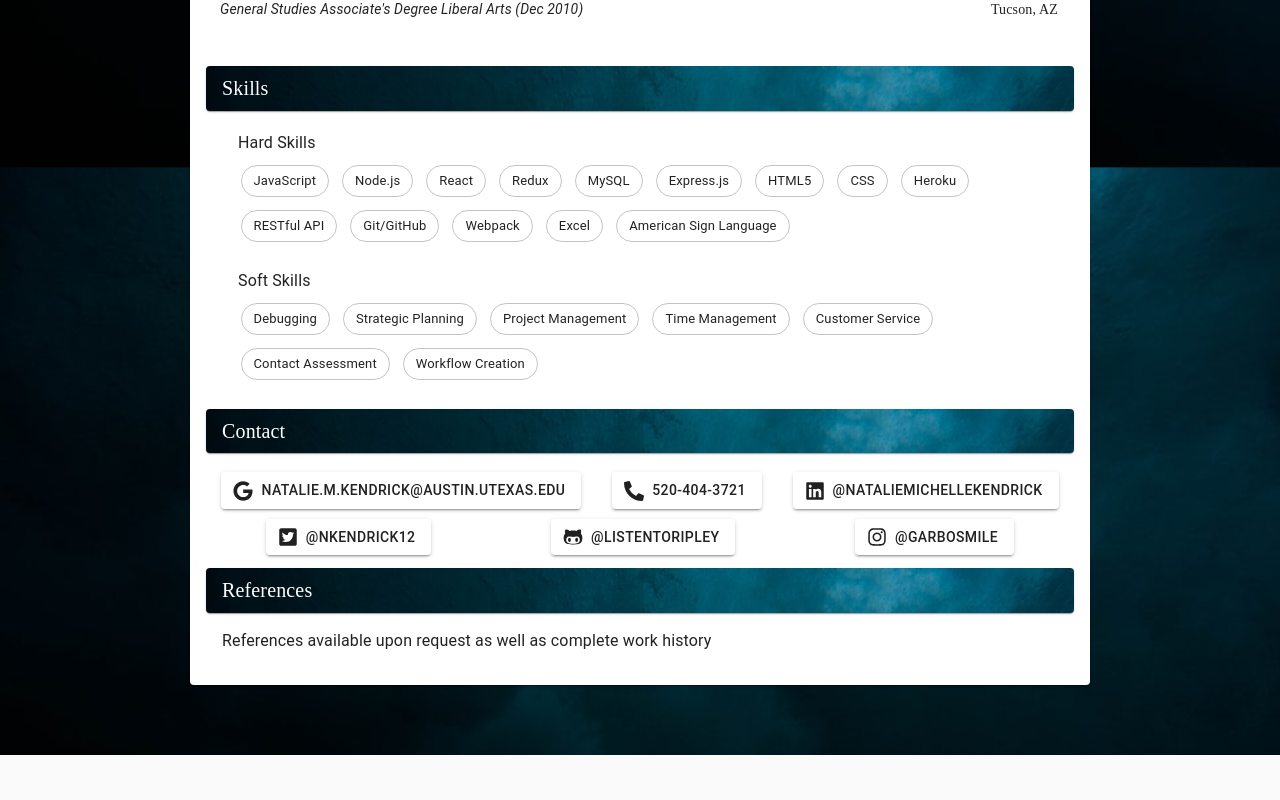
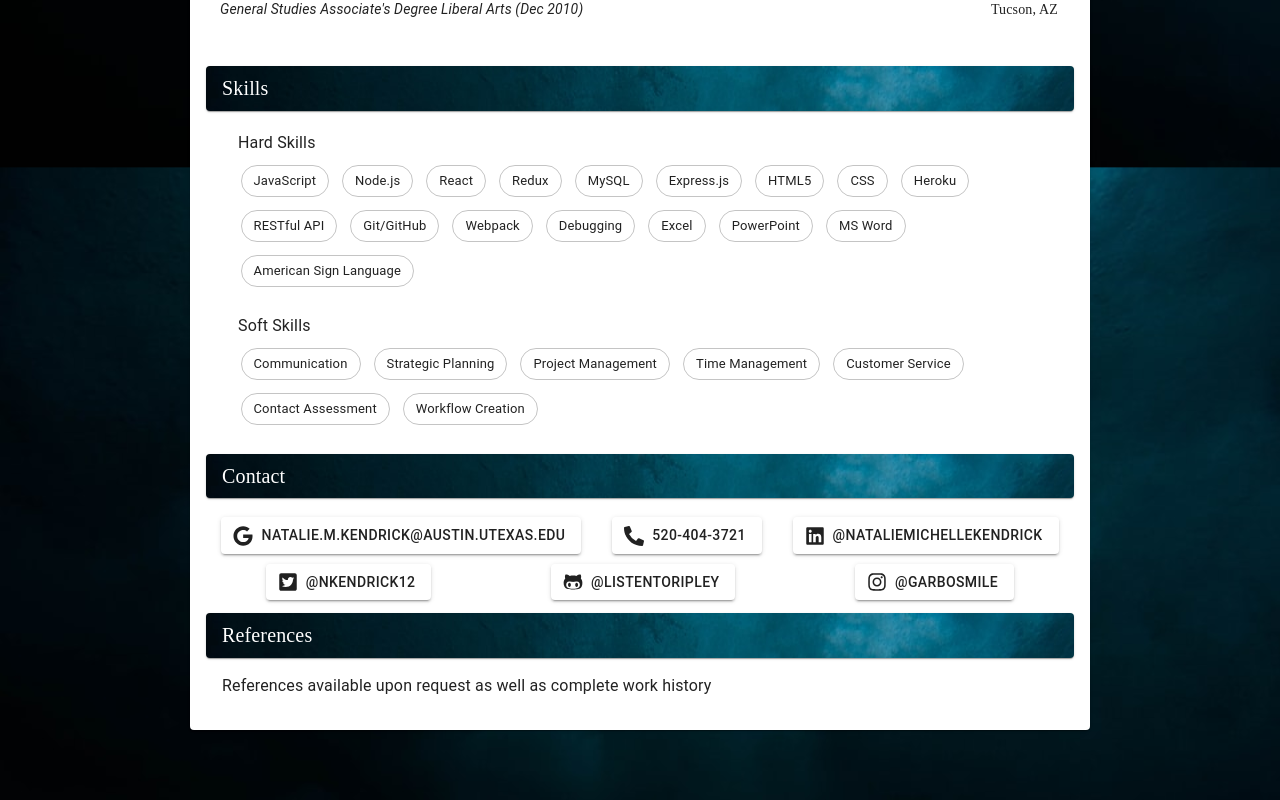
Before and after one commit to listenToRipley/nataliekendrick, a React (Create React App) app: page /resume in a window 1280 px wide. Shown: the part 1752-2552 px from the top of the page. Before the commit the page ends 2507 px from the top, so only its background shows below. Built offline with nearby package versions, Linux system fonts and the light colour scheme.

Commit message:
good for now on skills

```diff
--- a/src/Components/ResumeSkills.js
+++ b/src/Components/ResumeSkills.js
@@ -43,7 +43,7 @@ const ResumeSkills = () => {
   const classes = useStyles();
 
   const skills = [
-    "Debugging",
+    "Communication",
     "Strategic Planning",
     "Project Management",
     "Time Management",
@@ -65,7 +65,10 @@ const ResumeSkills = () => {
       "RESTful API",
       "Git/GitHub",
       "Webpack",
+      "Debugging",
       "Excel",
+      "PowerPoint",
+      "MS Word",
       "American Sign Language"
     ]
 
```
